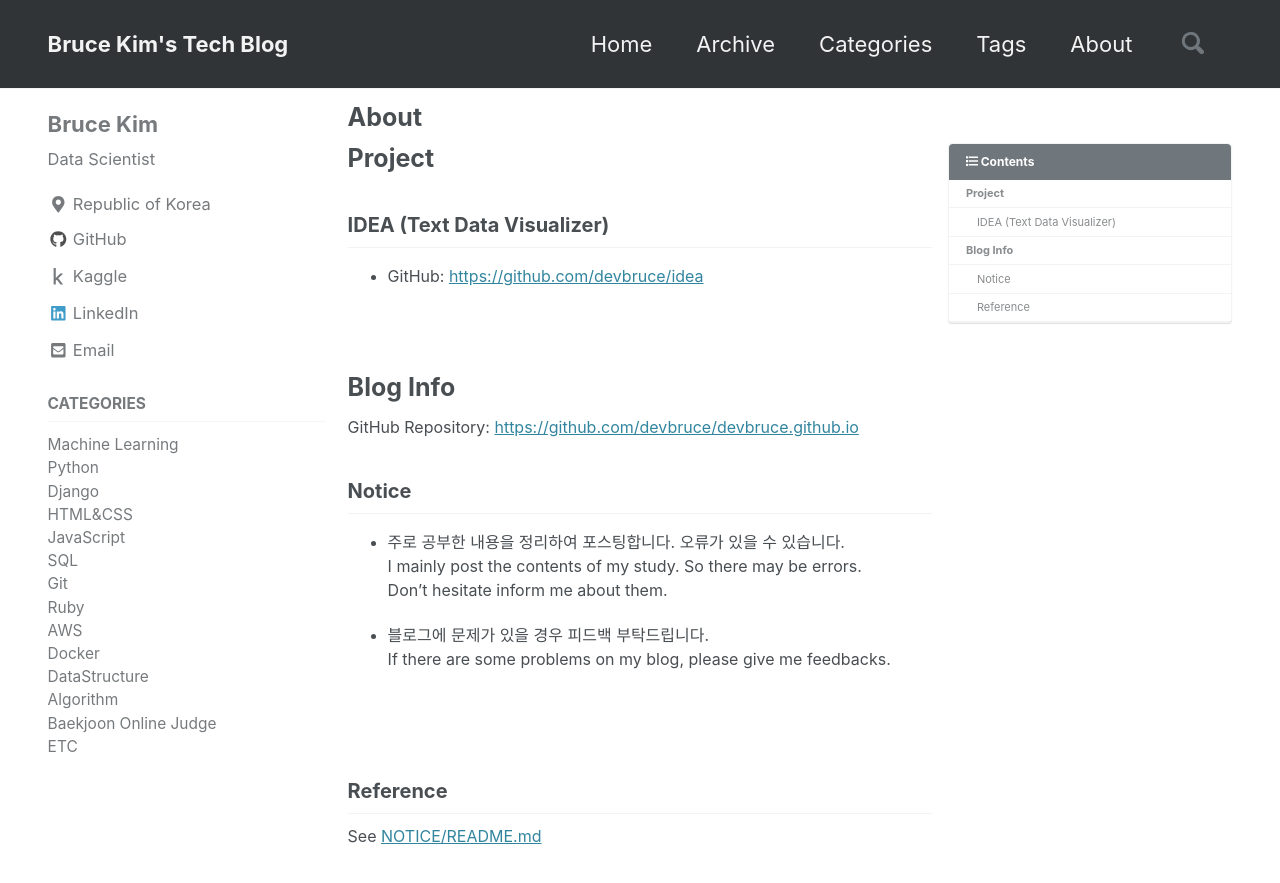
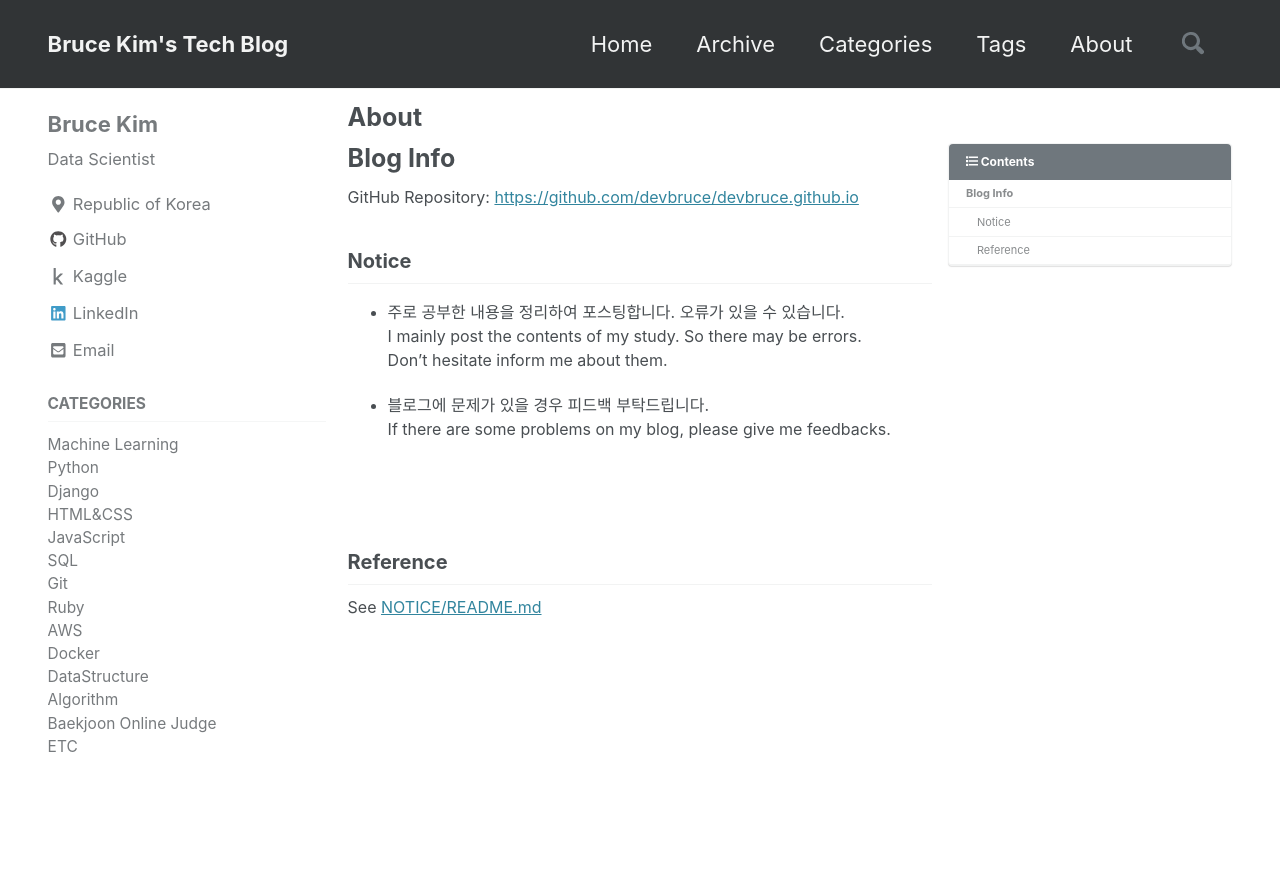
Before and after one commit to devbruce/devbruce.github.io, a Jekyll site: the page built from _pages/about.md, in a window 1280 px wide and 900 px high. Shown: the top 883 px of the window. Built offline with Jekyll 4.4.1, drawn with Linux system fonts in a browser that asks for light colours; cached includes are drawn as plain includes; nearby versions of some CDN libraries.

Commit message:
Update about.md

```diff
--- a/_pages/about.md
+++ b/_pages/about.md
@@ -7,14 +7,6 @@ toc_icon: list
 toc_sticky: true
 
 ---
-
-# Project
-
-## IDEA (Text Data Visualizer)
-
-- GitHub: <https://github.com/devbruce/idea>
-
-<br><br>
 
 # Blog Info
 
```
